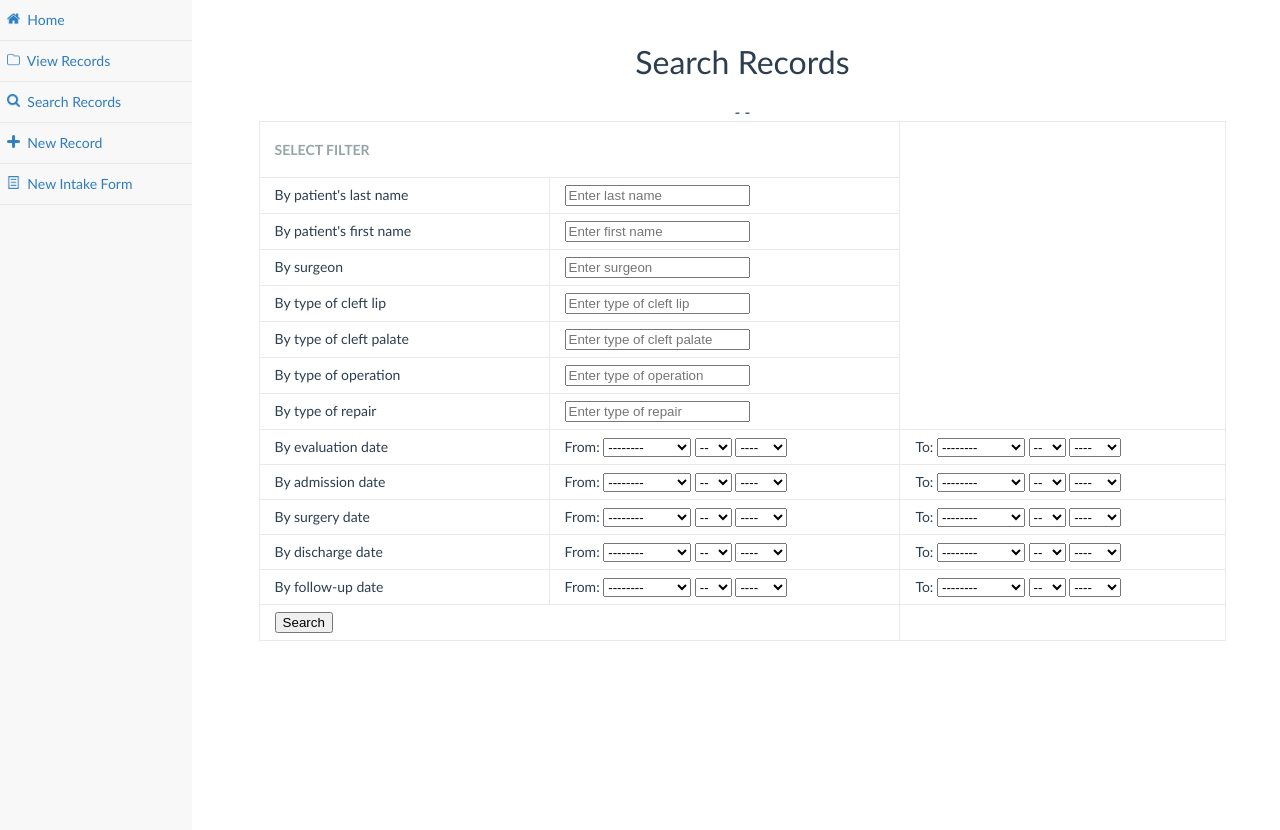
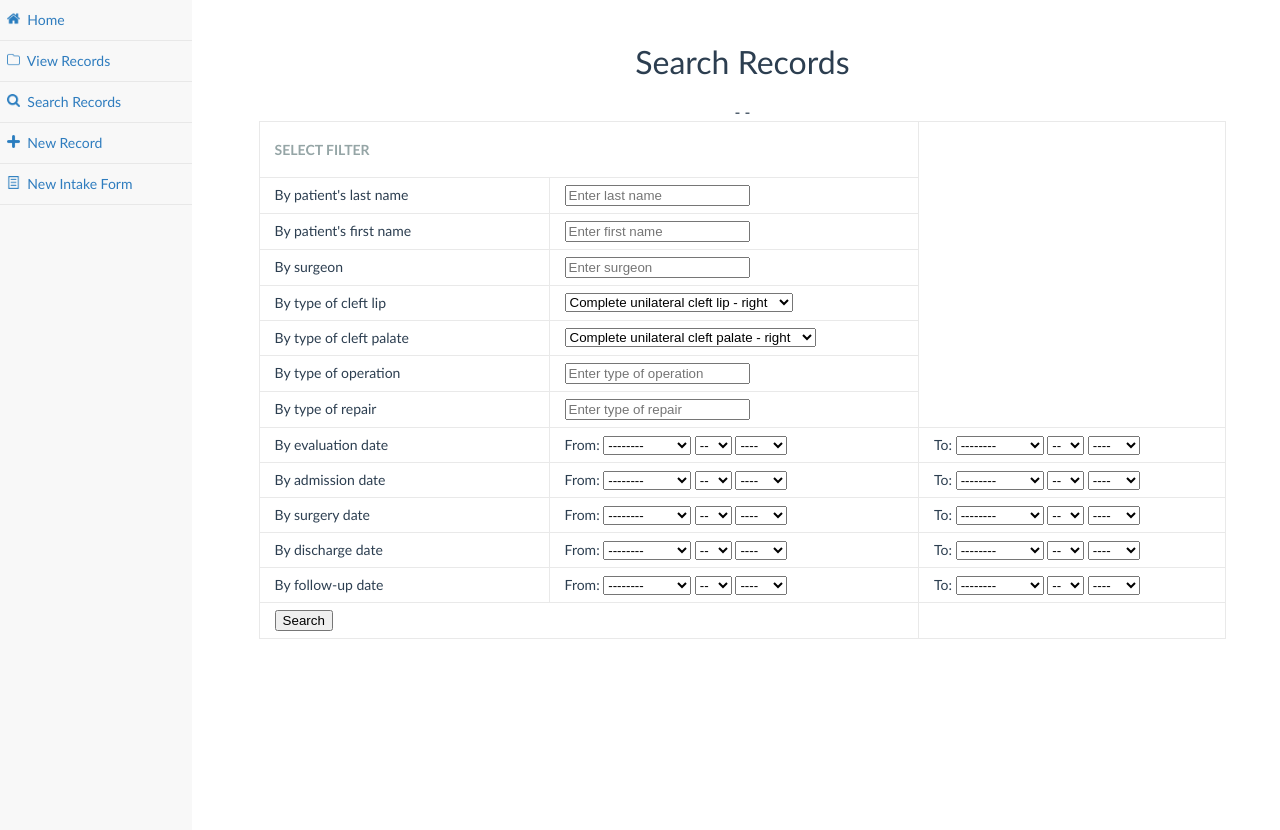
Before and after one commit to rngueco/cmsc127, a PHP site: page /search.php in a window 1280 px wide. Shown: the part 60-890 px from the top of the page. Run offline with PHP 8.4, Linux system fonts and the light colour scheme.

Commit message:
Update search.php

```diff
--- a/search.php
+++ b/search.php
@@ -42,11 +42,29 @@
 				</tr>
 				<tr>
 					<td>By type of cleft lip </td>
-					<td><input type = 'text' name ="clip" placeholder = 'Enter type of cleft lip'> </td>
-				</tr>
+					<td>
+						<select name="clip">
+  							<option value="Complete unilateral cleft lip - right">Complete unilateral cleft lip - right</option>
+  							<option value="Complete unilateral cleft lip - left">Complete unilateral cleft lip - left</option>
+  							<option value="Incomplete unilateral cleft lip - right">Incomplete unilateral cleft lip - right</option>
+  							<option value="Incomplete unilateral cleft lip - left">Incomplete unilateral cleft lip - left</option>
+							<option value="Complete bilateral cleft lip">Complete bilateral cleft lip</option>
+						</select>
+					</td>
+					</tr>
 				<tr>
 					<td>By type of cleft palate </td>
-					<td><input type = 'text' name ="cpalate" placeholder = 'Enter type of cleft palate'> </td>
+					<td><select name="cpalate">
+  							<option value="Complete unilateral cleft palate - right">Complete unilateral cleft palate - right</option>
+  							<option value="Complete unilateral cleft palate - left">Complete unilateral cleft palate - left</option>
+  							<option value="Incomplete unilateral cleft palate - right">Incomplete unilateral cleft palate - right</option>
+  							<option value="Incomplete unilateral cleft palate - left">Incomplete unilateral cleft palate - left</option>
+							<option value="Complete bilateral cleft palate">Complete bilateral cleft palate</option>
+							<option value="Incomplete bilateral cleft palate">Incomplete bilateral cleft palate</option>
+							<option value="Submucous cleft - right">Submucous cleft - right</option>
+							<option value="Submucous cleft - left">Submucous cleft - left</option>
+							</select>
+					</td>
 				</tr>
 				<tr>
 					<td>By type of operation</td>
```
